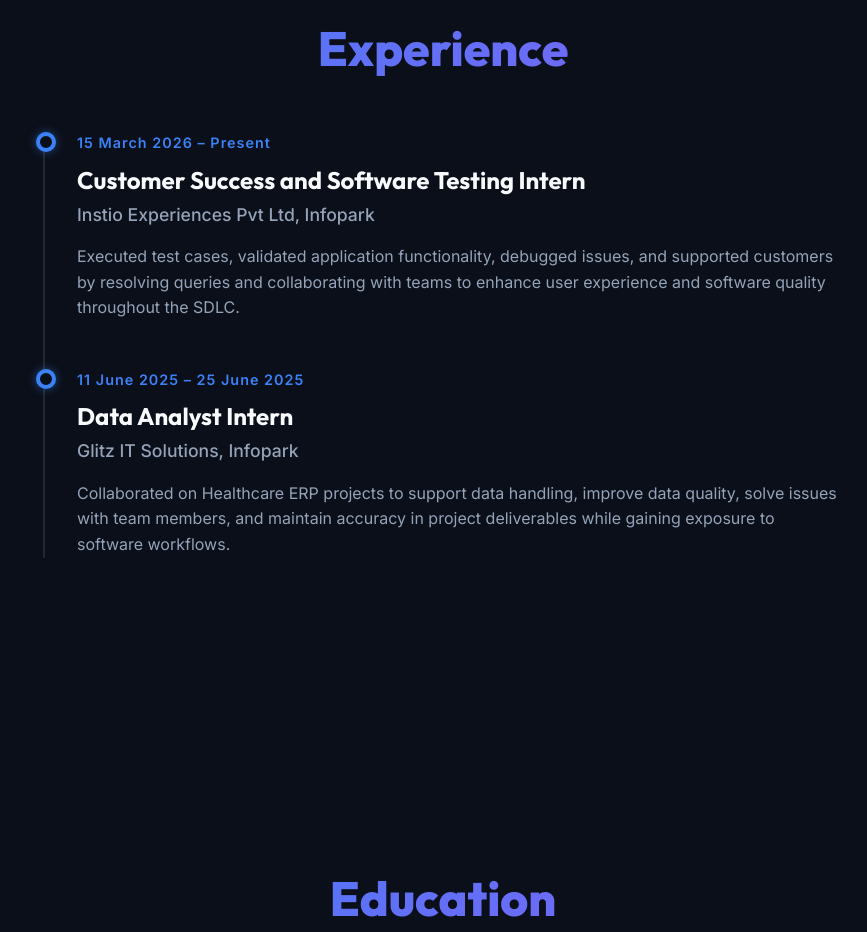
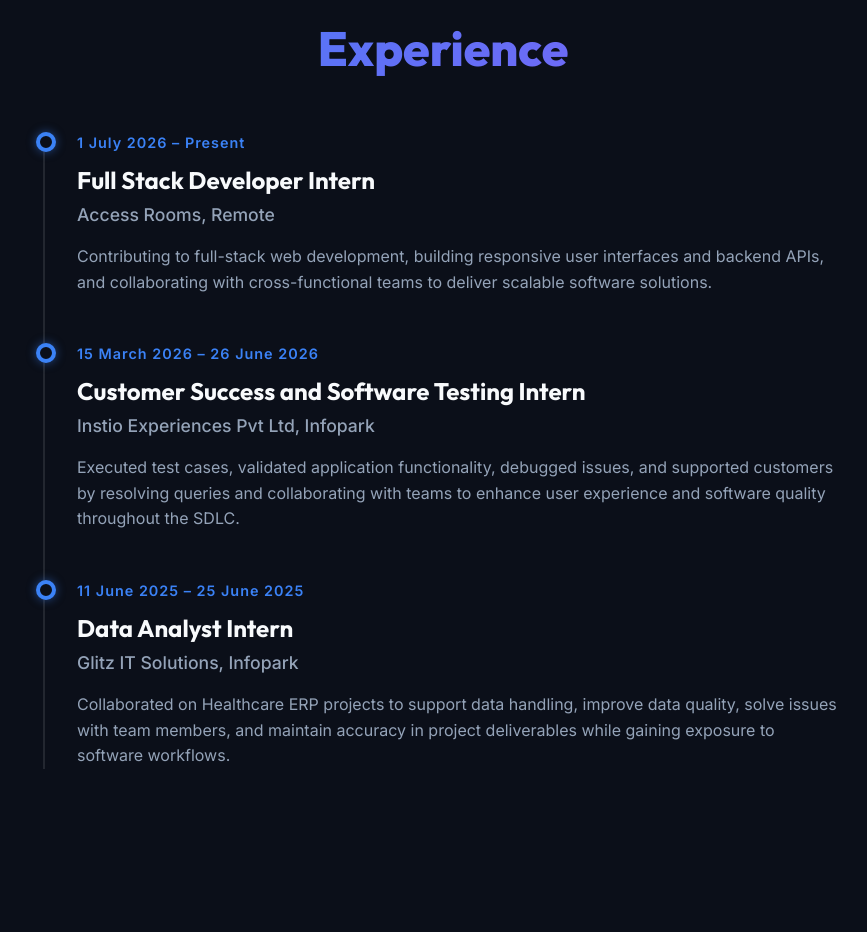
Before and after one commit to AiswaryaManoj06/portfolio, a plain HTML site: page index.html in a window 1280 px wide. Shown: the part 1060-1992 px from the top of the page, without its empty margins (197-1064 px from the left). Drawn offline with Linux system fonts and the light colour scheme.

Commit message:
Update Instio internship end date and add Access Rooms internship

```diff
--- a/index.html
+++ b/index.html
@@ -55,7 +55,13 @@
       <h2 class="section-title fade-in">Experience</h2>
       <div class="timeline fade-in">
         <div class="timeline-item">
-          <span class="timeline-date">15 March 2026 &ndash; Present</span>
+          <span class="timeline-date">1 July 2026 &ndash; Present</span>
+          <h3 class="timeline-title">Full Stack Developer Intern</h3>
+          <h4 class="timeline-subtitle">Access Rooms, Remote</h4>
+          <p class="timeline-content">Contributing to full-stack web development, building responsive user interfaces and backend APIs, and collaborating with cross-functional teams to deliver scalable software solutions.</p>
+        </div>
+        <div class="timeline-item">
+          <span class="timeline-date">15 March 2026 &ndash; 26 June 2026</span>
           <h3 class="timeline-title">Customer Success and Software Testing Intern</h3>
           <h4 class="timeline-subtitle">Instio Experiences Pvt Ltd, Infopark</h4>
           <p class="timeline-content">Executed test cases, validated application functionality, debugged issues, and
```
